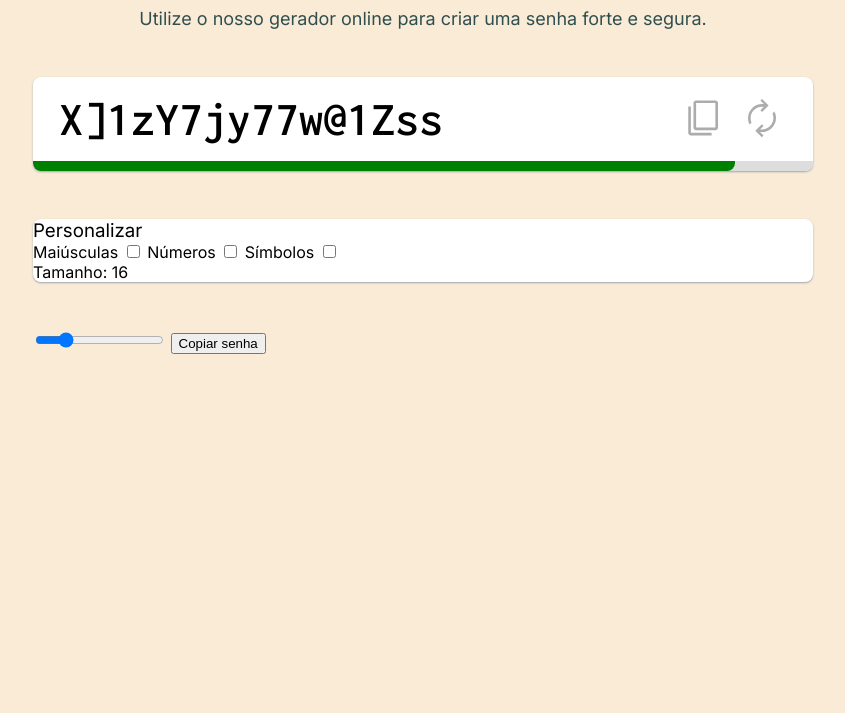
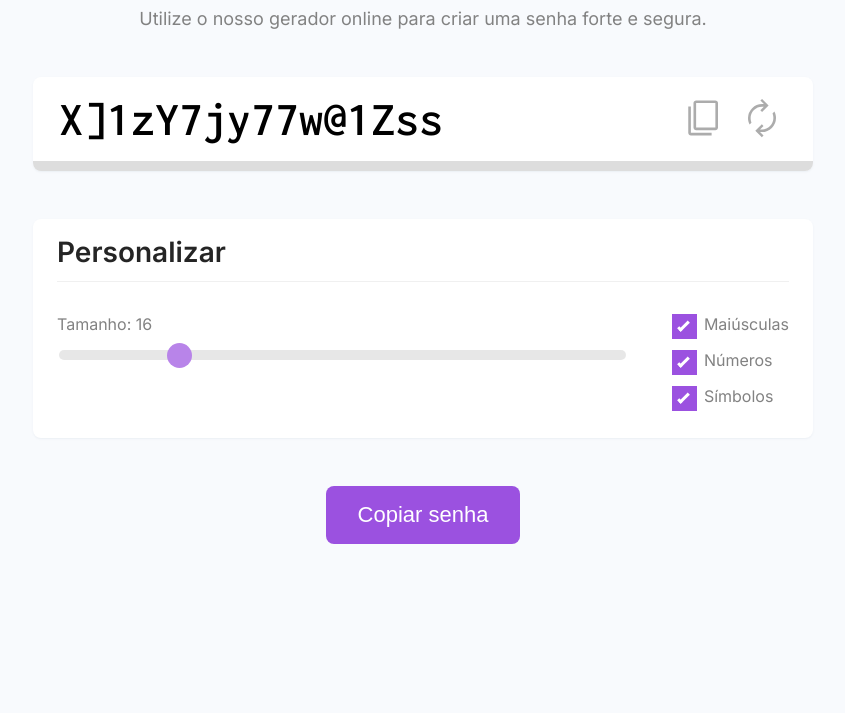
Before and after one commit to Davvi-Duarte/gerador-senha-proj, a plain HTML site: page index.html in a window 1280 px wide. Shown: the part 87-800 px from the top of the page, without its empty margins (217-1062 px from the left). Drawn offline with Linux system fonts and the light colour scheme.

Commit message:
Alguns incrementos e detalhes no tamanho e no hud (indicador de tamanho funcionando)

```diff
--- a/index.html
+++ b/index.html
@@ -25,79 +25,94 @@
 
       <section class="box">
         <div class="password">
-
           <div class="text">
             <input type="text" name="password" id="password" />
           </div>
-
           <div class="actions">
-
             <button id="copy-1">
               <img src="copy.svg" width="42" />
             </button>
-
             <button id="renew">
               <img src="renew.svg" width="42" />
             </button>
-
           </div>
-
         </div>
-
         <div class="security-indicator">
-              <div id="security-indicator-bar" class="bar safe" style="width: 90%"></div>
+          <div id="security-indicator-bar" class="bar" style="width: 90%"></div>
         </div>
-
       </section>
 
       <section class="box customize">
         <h3 class="title">Personalizar</h3>
         <div class="actions">
           <div class="password-length">
+            <p>Tamanho: <span id="password-length-text">16</span></p>
+            <input
+              type="range"
+              name="password-length"
+              id="password-length"
+              class="slider"
+              value="16"
+              min="4"
+              max="64"
+            />
+          </div>
           <div class="config">
-
-                        <label for="" class="checkbox-container">
+            <label class="checkbox-container">
               <span class="text">Maiúsculas</span>
-                            <input type="checkbox" id="uppercase-check">
+              <input type="checkbox" id="uppercase-check" checked />
               <span class="checkmark"></span>
             </label>
-
-                        <label for="" class="checkbox-container">
+            <label class="checkbox-container">
               <span class="text">Números</span>
-                            <input type="checkbox" id="numbercheck-check">
+              <input type="checkbox" id="number-check" checked />
               <span class="checkmark"></span>
             </label>
-
-                        <label for="" class="checkbox-container">
+            <label class="checkbox-container">
               <span class="text">Símbolos</span>
-                            <input type="checkbox" id="symbol-check">
+              <input type="checkbox" id="symbol-check" checked />
               <span class="checkmark"></span>
             </label>
           </div>
         </div>
-                <p>Tamanho: <span id="password-length-text">16</span></p>
+      </section>
+      <div class="submit">
+        <button id="copy-2">Copiar senha</button>
       </div>
-          </section>
 
-          <input
-            type="range"
-            name="password-length"
-            id="password-length"
-            value="16"
-            min="4"
-            max="64"
-          />
-
-          <button id="copy-2">Copiar senha</button>
     </main>
     <script>
+
       const inputEl = document.querySelector("#password")
+
+      const uppercasecheckEl = document.querySelector("#uppercase-check")
+
+      const numbercheckEl = document.querySelector("#number-check")
+
+      const symbolcheckEl = document.querySelector("#symbol-check")
+
 
       let passwordLength = 16
 
       function generatePassword() {
-            const chars =
-              "abcdefghjkmnpqrstuvwxyzABCDEFGHJKLMNPQRSTUVWXYZ123456789?!@&*()[]"
+        let chars = "abcdefghjkmnpqrstuvwxyz"
+
+        const uppercaseChars = "ABCDEFGHJKLMNPQRSTUVWXYZ"
+
+        const numberChars="123456789"
+
+        const symbolChars="?!@&*()[]"
+
+        if(uppercasecheckEl.checked){
+          chars += uppercaseChars
+        }
+        if(numbercheckEl.checked){
+          chars += numberChars
+        }
+
+        if(symbolcheckEl.checked){
+          chars += symbolChars
+        }
 
         let password = ""
 
@@ -109,21 +124,29 @@
         inputEl.value = password
       }
 
+
+
       function copy() {
         navigator.clipboard.writeText(inputEl.value)
       }
 
       const passwordLengthEl = document.querySelector("#password-length")
-          passwordLengthEl.addEventListener("input", function () {
+      passwordLengthEl.addEventListener("input", function() {
         passwordLength = passwordLengthEl.value
+        document.querySelector("#password-length-text").innerText = passwordLength
         generatePassword()
       })
+
+      uppercasecheckEl.addEventListener("click", generatePassword)
+      numbercheckEl.addEventListener("click", generatePassword)
+      symbolcheckEl.addEventListener("click", generatePassword)
 
       document.querySelector("#copy-1").addEventListener("click", copy)
       document.querySelector("#copy-2").addEventListener("click", copy)
 
+
+
       generatePassword()
     </script>
   </body>
-
 </html>
--- a/style.css
+++ b/style.css
@@ -1,49 +1,46 @@
-body{
-    background-color: antiquewhite;
-    font-family: 'Inter',sans- serif;
-    color: black;
+body {
+  background-color: #f8fafd;
+  font-family: "Inter", sans- serif;
+  color: #252525;
   padding: 2rem;
 }
-main{
+
+main {
   max-width: 780px;
   margin: 0 auto;
 }
 
-.hero{
+.hero {
   text-align: center;
   padding-bottom: 3rem;
 }
-
 .hero .title {
-    font-size: 2rem; /* multiplica pelos 16 px padrao la do reset, ai fica 16x2 = 32 */
+  font-size: 2rem;
   font-weight: bold;
   padding-bottom: 1.5rem;
 }
-
 .hero .subtitle {
   font-size: 1.125rem;
-    color: darkslategray;
+  color: #828282;
 }
 
 .box {
   background: #fff;
-    box-shadow: 0 1px 2px rgba(132, 148, 165, 0.8);
+  box-shadow: 0 1px 2px rgba(132, 148, 165, 0.1);
   border-radius: 8px;
   margin-bottom: 3rem;
 }
 
-.password{
+.password {
   display: flex;
   align-items: center;
   padding: 1rem 1.5rem;
 }
-
-.password .text  {
+.password .text {
   flex: 1;
 }
-
-.password .text input{
-    font-family: "Inconsolata", "serif";
+.password .text input {
+  font-family: "Inconsolata", serif;
   font-size: 3rem;
   border: none;
   outline: none;
@@ -56,8 +53,7 @@ main{
   -ms-user-select: none;
   user-select: none;
 }
-
-.password .actions button{
+.password .actions button {
   background-color: transparent;
   border: none;
   cursor: pointer;
@@ -68,33 +64,145 @@ main{
 .security-indicator {
   height: 10px;
   background-color: #ddd;
-    border-bottom-left-radius: 8px ;
-    border-bottom-right-radius: 8px ;
+  border-bottom-left-radius: 8px;
+  border-bottom-right-radius: 8px;
+}
+.security-indicator .bar {
+  height: 10px;
+  border-top-right-radius: 8px;
+  border-bottom-left-radius: 8px;
+  border-bottom-right-radius: 8px;
+
+  transition: all 0.2s;
+}
+.security-indicator .bar.completed {
+  border-top-right-radius: 0;
+}
+.security-indicator .bar.critical {
+  background-color: #eb5757;
+}
+.security-indicator .bar.warning {
+  background-color: #f2c94c;
+}
+.security-indicator .bar.safe {
+  background-color: #27ae60;
 }
 
-.security-indicator .bar{
+.customize {
+  padding: 1rem 1.5rem;
+}
+.customize .title {
+  border-bottom: 1px solid #f0f0f0;
+  font-size: 1.75rem;
+  font-weight: bold;
+  margin-bottom: 2rem;
+  padding-bottom: 0.75rem;
+}
+.customize .actions {
+  display: flex;
+  gap: 3rem;
+  color: #828282;
+}
+.customize .password-length {
+  flex: 1;
+}
+.customize .password-length .slider {
+  appearance: none;
+  -webkit-appearance: none;
   height: 10px;
-    background-color: #ddd;
-    border-bottom-left-radius: 8px ;
-    border-bottom-right-radius: 8px ;
+  background: #dddddd;
+  outline: none;
+  border-radius: 8px;
+  width: 100%;
+  opacity: 0.7;
+  transition: opacity 0.2s;
+  margin-top: 1rem;
+}
+.customize .password-length .slider:hover {
+  opacity: 1;
+}
+.customize .password-length .slider::-webkit-slider-thumb {
+  -webkit-appearance: none;
+  appearance: none;
+  width: 25px;
+  height: 25px;
+  border-radius: 25px;
+  background: #9b51e0;
+  cursor: pointer;
+}
+.customize .password-length .slider::-moz-range-thumb {
+  width: 25px;
+  height: 25px;
+  border-radius: 25px;
+  background: #9b51e0;
+  cursor: pointer;
+}
 
-    transition: all 0.2s
+.checkbox-container {
+  display: block;
+  position: relative;
+  padding-left: 2rem;
+  margin-bottom: 1rem;
+  cursor: pointer;
+  -webkit-user-select: none;
+  -moz-user-select: none;
+  -ms-user-select: none;
+  user-select: none;
+}
+.checkbox-container input {
+  position: absolute;
+  height: 0;
+  width: 0;
+  opacity: 0;
+  cursor: pointer;
+}
+.checkbox-container .checkmark {
+  position: absolute;
+  top: 0;
+  left: 0;
+  height: 25px;
+  width: 25px;
+  background-color: #dddddd;
+  transition: all 0.2s;
+}
+.checkbox-container:hover input ~ .checkmark {
+  background-color: #cccccc;
+}
+.checkbox-container input:checked ~ .checkmark {
+  background-color: #9b51e0;
+}
+.checkbox-container .checkmark:after {
+  content: "";
+  display: none;
+  position: absolute;
+  left: 9px;
+  top: 5px;
+  width: 5px;
+  height: 13px;
+  border: solid white;
+  border-width: 0 3px 3px 0;
+  transform: rotate(45deg);
+}
+.checkbox-container input:checked ~ .checkmark:after {
+  display: block;
+}
+
+.submit {
+  text-align: center;
 }
 
 
-.security-indicator .bar.completed{
-    border-top-right-radius: 0 ;
+.submit button {
+  background-color: #9b51e0;
+  font-size: 1.375rem;
+  color: #fff;
+  border: none;
+  border-radius: 8px;
+  cursor: pointer;
+  padding: 1rem 2rem;
+  transition: all 0.2s;
 }
 
-
-.security-indicator .bar.critical{
-    background-color: red ;
+.submit button:hover {
+  background-color: #bb6bd9;
 }
-
-.security-indicator .bar.warning{
-    background-color: yellow ;
-}
-
-.security-indicator .bar.safe{
-    background-color: green ;
-}
```
Lines whose indentation alone changed are shown as unchanged.
